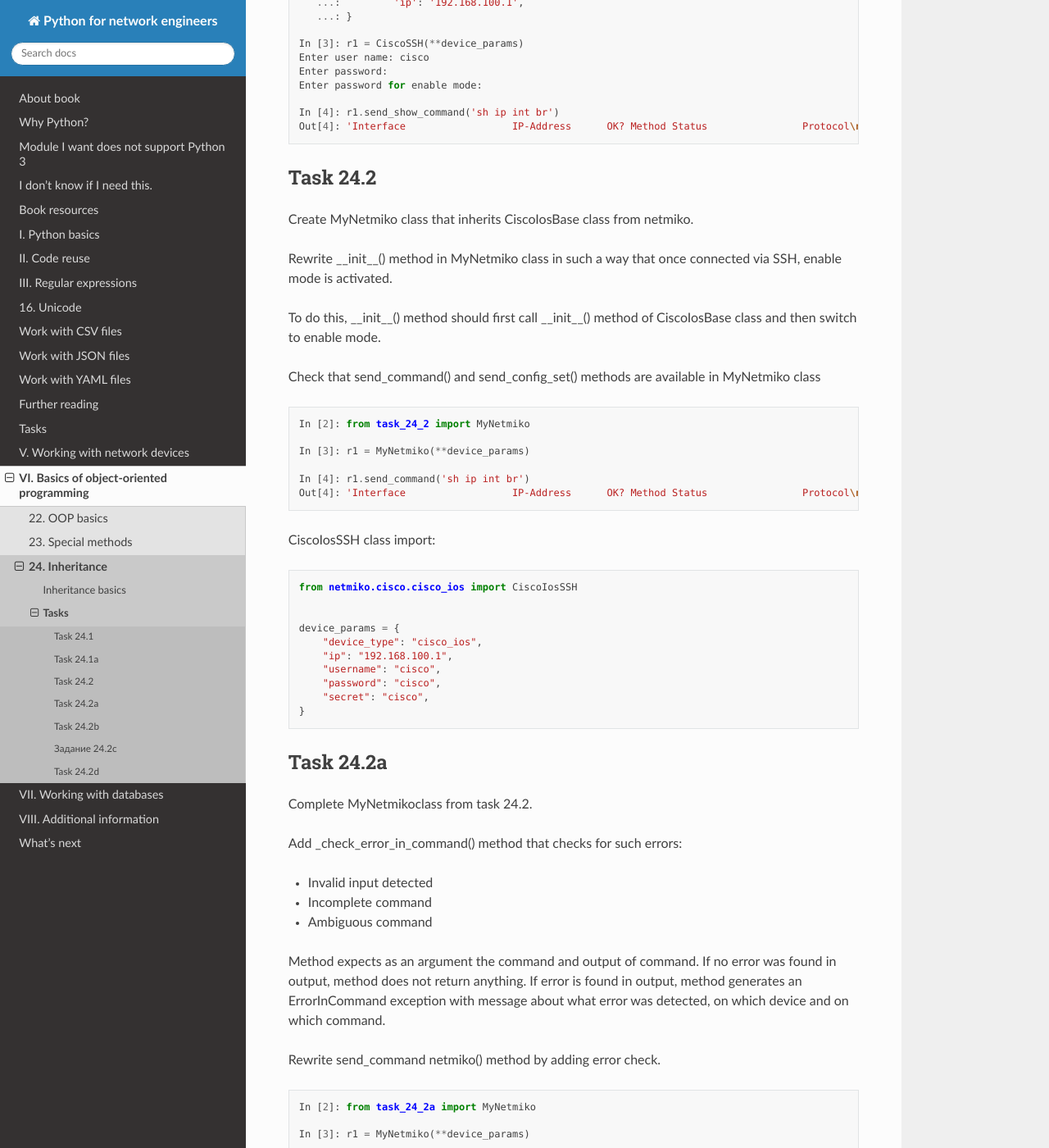
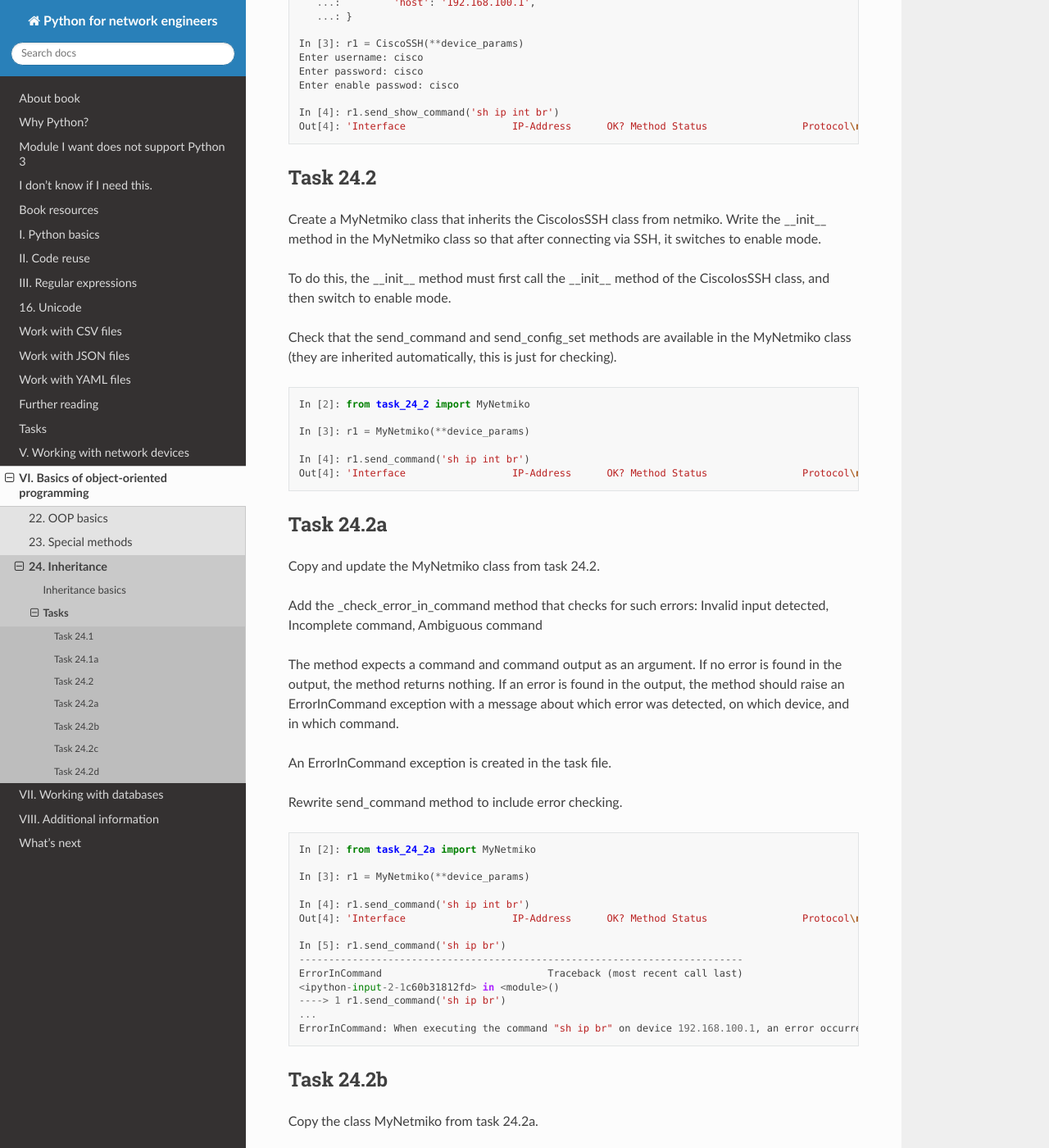
Before and after one commit to natenka/pyneng-book-en, a Sphinx documentation site: the page built from docs/source/exercises/24_exercises.rst, in a window 1280 px wide and 1400 px high, scrolled down 1088 px. Shown: the whole window at 82% size. Built offline with Sphinx 7.4.7 and the Read the Docs theme 2.0.0, drawn with Linux system fonts in a browser that asks for light colours; pages that are not in the unit, such as notebooks, are missing from menus; some of the changed text lies outside the part shown.

Commit message:
tasks 24 updated

```diff
--- a/docs/source/exercises/23_exercises.rst
+++ b/docs/source/exercises/23_exercises.rst
@@ -36,7 +36,7 @@
 
     In [1]: ip1 = IPAddress('10.1.1.1/24')
 
-Атрибуты ip и mask
+ip and mask attributes
 
 .. code:: python
 
--- a/docs/source/exercises/24_exercises.rst
+++ b/docs/source/exercises/24_exercises.rst
@@ -11,13 +11,16 @@
 Task 24.1
 ~~~~~~~~~~~~
 
-Create CiscoSSH class that inherits BaseSSH class from base_connect_class.py.
+Create a CiscoSSH class that inherits the BaseSSH class
+from the base_connect_class.py file.
 
-Create __init__() method in CiscoSSH class in such a way that once connected by SSH, enable mode is activated.
+Create an __init__ method in the CiscoSSH class so that after connecting
+via SSH, it switches to enable mode.
 
-To do this, __init__() method should first invoke __init__() method of ConnectSSH class and then switch to enable mode.
+To do this, the __init__ method must first call the __init__ method of
+the BaseSSH class, and then switch to enable mode.
 
-.. code-block:: python
+.. code:: python
 
     In [2]: from task_24_1 import CiscoSSH
 
@@ -30,39 +33,45 @@
 Task 24.1a
 ~~~~~~~~~~~~~
 
-Add CiscoSSH class from task 24.1.
+Copy and update the CiscoSSH class from task 24.1.
 
-Before connecting via SSH, you should check whether dictionary with parameters has:  username, password, secret. If not, request them from user and then establish connection. If parameters exist, establish connection immediately.
+Before connecting via SSH, you need to check if the dictionary with the connection
+parameters contains the following parameters: username, password, secret.
+If any parameter is missing, ask the user for a value and then connect.
+If all parameters are present, connect.
 
-.. code-block:: python
+.. code:: python
 
     In [1]: from task_24_1a import CiscoSSH
 
     In [2]: device_params = {
        ...:         'device_type': 'cisco_ios',
-       ...:         'ip': '192.168.100.1',
+       ...:         'host': '192.168.100.1',
        ...: }
 
     In [3]: r1 = CiscoSSH(**device_params)
-    Enter user name: cisco
-    Enter password:
-    Enter password for enable mode:
+    Enter username: cisco
+    Enter password: cisco
+    Enter enable passwod: cisco
 
     In [4]: r1.send_show_command('sh ip int br')
     Out[4]: 'Interface                  IP-Address      OK? Method Status                Protocol\nEthernet0/0                192.168.100.1   YES NVRAM  up                    up      \nEthernet0/1                192.168.200.1   YES NVRAM  up                    up      \nEthernet0/2                190.16.200.1    YES NVRAM  up                    up      \nEthernet0/3                192.168.230.1   YES NVRAM  up                    up      \nEthernet0/3.100            10.100.0.1      YES NVRAM  up                    up      \nEthernet0/3.200            10.200.0.1      YES NVRAM  up                    up      \nEthernet0/3.300            10.30.0.1       YES NVRAM  up                    up      '
 
+
 Task 24.2
 ~~~~~~~~~~~~
 
-Create MyNetmiko class that inherits CiscoIosBase class from netmiko.
+Create a MyNetmiko class that inherits the CiscoIosSSH class from netmiko.
+Write the __init__ method in the MyNetmiko class so that after connecting
+via SSH, it switches to enable mode.
 
-Rewrite __init__() method in MyNetmiko class in such a way that once connected via SSH, enable mode is activated.
+To do this, the __init__ method must first call the __init__ method of
+the CiscoIosSSH class, and then switch to enable mode.
 
-To do this, __init__() method should first call __init__() method of CiscoIosBase class and then switch to enable mode.
+Check that the send_command and send_config_set methods are available
+in the MyNetmiko class (they are inherited automatically, this is just for checking).
 
-Check that send_command() and send_config_set() methods are available in MyNetmiko class
-
-.. code-block:: python
+.. code:: python
 
     In [2]: from task_24_2 import MyNetmiko
 
@@ -71,35 +80,23 @@
     In [4]: r1.send_command('sh ip int br')
     Out[4]: 'Interface                  IP-Address      OK? Method Status                Protocol\nEthernet0/0                192.168.100.1   YES NVRAM  up                    up      \nEthernet0/1                192.168.200.1   YES NVRAM  up                    up      \nEthernet0/2                190.16.200.1    YES NVRAM  up                    up      \nEthernet0/3                192.168.230.1   YES NVRAM  up                    up      \nEthernet0/3.100            10.100.0.1      YES NVRAM  up                    up      \nEthernet0/3.200            10.200.0.1      YES NVRAM  up                    up      \nEthernet0/3.300            10.30.0.1       YES NVRAM  up                    up      '
 
-CiscoIosSSH class import:
-
-.. code:: python
-
-    from netmiko.cisco.cisco_ios import CiscoIosSSH
-
-
-    device_params = {
-        "device_type": "cisco_ios",
-        "ip": "192.168.100.1",
-        "username": "cisco",
-        "password": "cisco",
-        "secret": "cisco",
-    }
 
 Task 24.2a
 ~~~~~~~~~~~~~
 
-Complete MyNetmikoclass from task 24.2.
+Copy and update the MyNetmiko class from task 24.2.
 
-Add _check_error_in_command() method that checks for such errors:
+Add the _check_error_in_command method that checks for such errors:
+Invalid input detected, Incomplete command, Ambiguous command
 
-* Invalid input detected
-* Incomplete command
-* Ambiguous command
+The method expects a command and command output as an argument. If no error
+is found in the output, the method returns nothing. If an error is found
+in the output, the method should raise an ErrorInCommand exception with a message
+about which error was detected, on which device, and in which command.
 
-Method expects as an argument the command and output of command. If no error was found in output, method does not return anything. If error is found in output, method generates an ErrorInCommand exception with message about what error was detected, on which device and on which command.
+An ErrorInCommand exception is created in the task file.
 
-Rewrite send_command netmiko() method by adding error check.
+Rewrite send_command method to include error checking.
 
 .. code:: python
 
@@ -116,26 +113,20 @@
     <ipython-input-2-1c60b31812fd> in <module>()
     ----> 1 r1.send_command('sh ip br')
     ...
-    ErrorInCommand: When executing command "sh ip br" on device 192.168.100.1 error occurred "Invalid input detected at '^' marker."
-
-ErrorInCommand exception:
-
-.. code:: python
-
-    class ErrorInCommand(Exception):
-        """
-        Exception is generated if error occurs while executing command on device.
-        """
+    ErrorInCommand: When executing the command "sh ip br" on device 192.168.100.1, an error occurred "Invalid input detected at '^' marker."
 
 
 Task 24.2b
 ~~~~~~~~~~~~~
 
-Copy MyNetmiko class from task 24.2a.
+Copy the class MyNetmiko from task 24.2a.
 
-Complete send_config_set netmiko() method functionality and add error check using _check_error_in_command() method.
+Add error checking to the send_config_set method using
+the _check_error_in_command method.
 
-Method send_config_set() should send commands one at a time and check each for errors. If no errors are detected while executing commands, send_config_set() method returns output of commands.
+The send_config_set method should send commands one at a time and check each for errors.
+If no errors are encountered while executing the commands, the send_config_set method
+returns the output of the commands.
 
 .. code:: python
 
@@ -148,15 +139,18 @@
     ErrorInCommand                            Traceback (most recent call last)
     <ipython-input-2-8e491f78b235> in <module>()
     ----> 1 r1.send_config_set('lo')
+
     ...
-    ErrorInCommand: When executing command "lo" on device 192.168.100.1 error occurred "Incomplete command."
+    ErrorInCommand: When executing the command "lo" on device 192.168.100.1, an error occurred "Incomplete command."
 
-Задание 24.2c
+Task 24.2c
 ~~~~~~~~~~~~~
 
-Check that send_command() method of MyNetmiko class from task 24.2b accepts additional arguments (as in netmiko), except command.
+Copy the class MyNetmiko from task 24.2b.
+Check that the send_command method, in addition to a command,
+also accepts additional arguments, for example, strip_command.
 
-If error occurs, redo method so that it accepts any arguments that support netmiko.
+If an error occurs, rewrite the method to accept any arguments that netmiko supports.
 
 .. code:: python
 
@@ -170,14 +164,18 @@
     In [5]: r1.send_command('sh ip int br', strip_command=True)
     Out[5]: 'Interface                  IP-Address      OK? Method Status                Protocol\nEthernet0/0                192.168.100.1   YES NVRAM  up                    up      \nEthernet0/1                192.168.200.1   YES NVRAM  up                    up      \nEthernet0/2                190.16.200.1    YES NVRAM  up                    up      \nEthernet0/3                192.168.230.1   YES NVRAM  up                    up      \nEthernet0/3.100            10.100.0.1      YES NVRAM  up                    up      \nEthernet0/3.200            10.200.0.1      YES NVRAM  up                    up      \nEthernet0/3.300            10.30.0.1       YES NVRAM  up                    up      '
 
+
 Task 24.2d
 ~~~~~~~~~~~~~
 
-Copy MyNetmiko class from task 24.2c or 24.2b.
+Copy class MyNetmiko from task 24.2c or task 24.2b.
 
-Add ignore_errors parameter to send_config_set() method. If true value is passed, no error check should be performed and method should run in the same way as send_config_set() method in netmiko. If value is false, errors should be checked.
+Add the ignore_errors parameter to the send_config_set method.
+If ignore_errors=True, no error checking is needed and the method
+should work exactly like the send_config_set method in netmiko.
+If ignore_errors=False, errors should be checked.
 
-Errors should be ignored by default.
+By default, errors should be ignored.
 
 .. code:: python
 
@@ -198,4 +196,4 @@
     ----> 1 r1.send_config_set('lo', ignore_errors=False)
 
     ...
-    ErrorInCommand: When executing command "lo" on device 192.168.100.1 error occurred "Incomplete command."
+    ErrorInCommand: When executing the command "lo" on device 192.168.100.1, an error occurred "Incomplete command."
```
